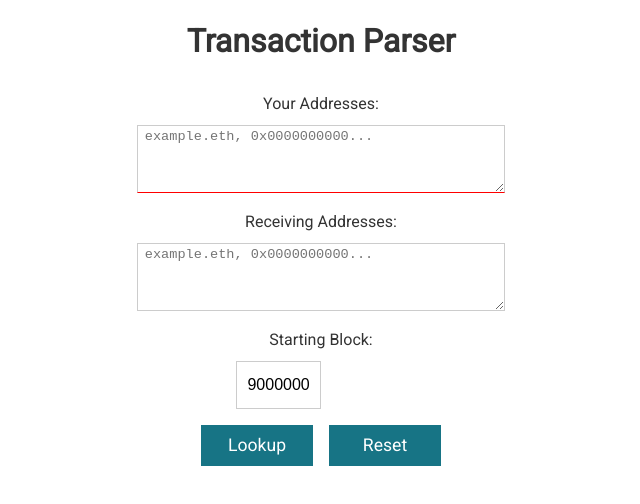
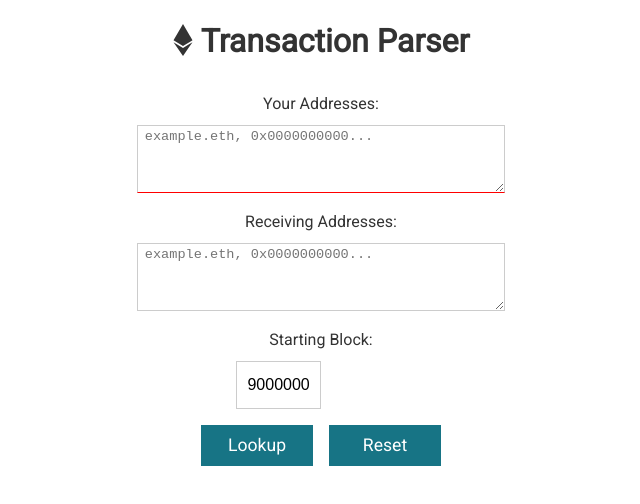
Before and after one commit to Flash-Git/Parser, a React app: page / in a window 1280 px wide. Shown: the top 504 px of the page, without its empty margins (319-959 px from the left). Built offline with nearby package versions, Linux system fonts and the light colour scheme; no server answers.

Commit message:
Added ethereum icon to title

```diff
--- a/src/pages/Home.tsx
+++ b/src/pages/Home.tsx
@@ -1,16 +1,18 @@
 import React, { FC } from "react";
+import { FontAwesomeIcon } from "@fortawesome/react-fontawesome";
 import Parser from "components/layout/Parser";
 
-const Home: FC = () => {
-  return (
+const Home: FC = () => (
   <div
     className="container flex col center p-1"
     style={{ alignItems: "stretch" }}
   >
-      <h1>Transaction Parser</h1>
+    <h1>
+      <FontAwesomeIcon className="mright" icon={["fab", "ethereum"]} />
+      Transaction Parser
+    </h1>
     <Parser />
   </div>
 );
-};
 
 export default Home;
```
Lines whose indentation alone changed are shown as unchanged.
